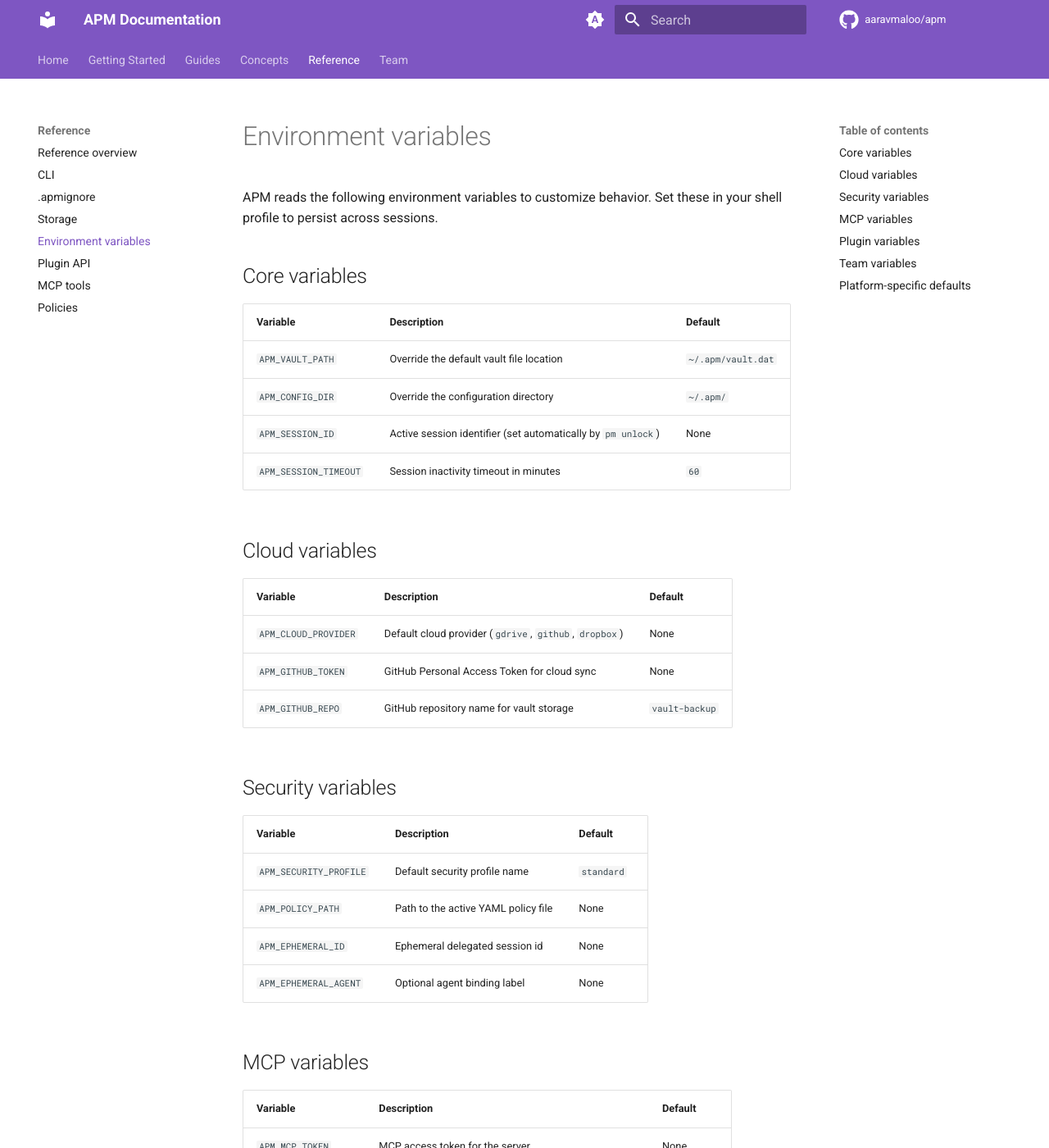
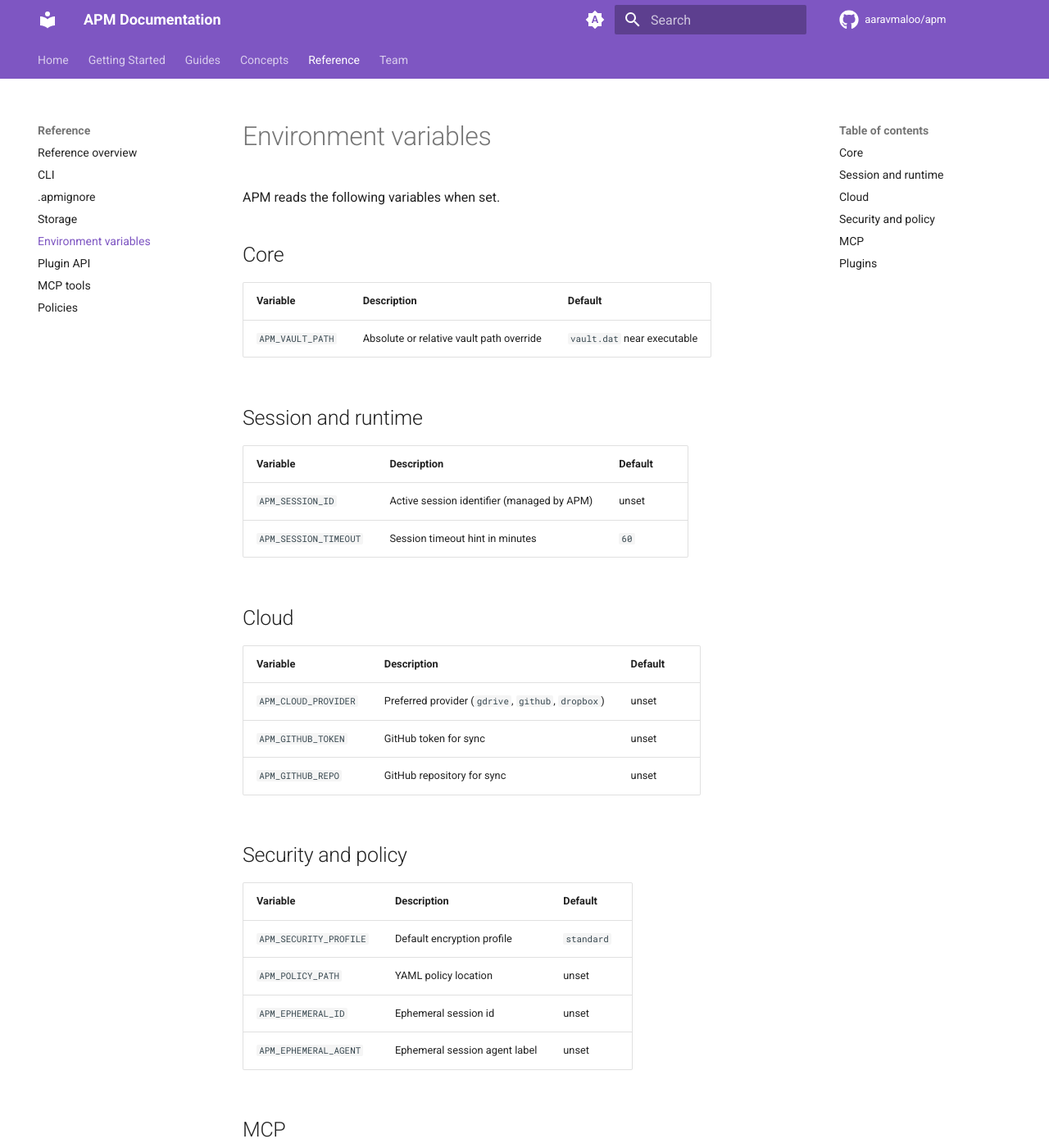
Before and after one commit to aaravmaloo/apm, an MkDocs documentation site: the page built from docs/reference/environment-variables.md, in a window 1280 px wide and 1400 px high. Shown: the whole window at 82% size. Built offline with MkDocs 1.6.1 and Material for MkDocs 9.7.7, drawn with Linux system fonts in a browser that asks for light colours; comment, search, counter and statistics services are not loaded; some of the changed text lies outside the part shown.

Commit message:
update env-var docs

```diff
--- a/docs/reference/environment-variables.md
+++ b/docs/reference/environment-variables.md
@@ -1,67 +1,46 @@
 # Environment variables
 
-APM reads the following environment variables to customize behavior. Set these in your shell
-profile to persist across sessions.
+APM reads the following variables when set.
 
-## Core variables
+## Core
 
-| Variable              | Description                                                  | Default            |
-| :-------------------- | :----------------------------------------------------------- | :----------------- |
-| `APM_VAULT_PATH`      | Override the default vault file location                     | `~/.apm/vault.dat` |
-| `APM_CONFIG_DIR`      | Override the configuration directory                         | `~/.apm/`          |
-| `APM_SESSION_ID`      | Active session identifier (set automatically by `pm unlock`) | None               |
-| `APM_SESSION_TIMEOUT` | Session inactivity timeout in minutes                        | `60`               |
+| Variable | Description | Default |
+| :-- | :-- | :-- |
+| `APM_VAULT_PATH` | Absolute or relative vault path override | `vault.dat` near executable |
 
-## Cloud variables
+## Session and runtime
 
-| Variable             | Description                                            | Default        |
-| :------------------- | :----------------------------------------------------- | :------------- |
-| `APM_CLOUD_PROVIDER` | Default cloud provider (`gdrive`, `github`, `dropbox`) | None           |
-| `APM_GITHUB_TOKEN`   | GitHub Personal Access Token for cloud sync            | None           |
-| `APM_GITHUB_REPO`    | GitHub repository name for vault storage               | `vault-backup` |
+| Variable | Description | Default |
+| :-- | :-- | :-- |
+| `APM_SESSION_ID` | Active session identifier (managed by APM) | unset |
+| `APM_SESSION_TIMEOUT` | Session timeout hint in minutes | `60` |
 
-## Security variables
+## Cloud
 
-| Variable               | Description                         | Default    |
-| :--------------------- | :---------------------------------- | :--------- |
-| `APM_SECURITY_PROFILE` | Default security profile name       | `standard` |
-| `APM_POLICY_PATH`      | Path to the active YAML policy file | None       |
-| `APM_EPHEMERAL_ID`     | Ephemeral delegated session id      | None       |
-| `APM_EPHEMERAL_AGENT`  | Optional agent binding label        | None       |
+| Variable | Description | Default |
+| :-- | :-- | :-- |
+| `APM_CLOUD_PROVIDER` | Preferred provider (`gdrive`, `github`, `dropbox`) | unset |
+| `APM_GITHUB_TOKEN` | GitHub token for sync | unset |
+| `APM_GITHUB_REPO` | GitHub repository for sync | unset |
 
-## MCP variables
+## Security and policy
 
-| Variable            | Description                                                 | Default |
-| :------------------ | :---------------------------------------------------------- | :------ |
-| `APM_MCP_TOKEN`     | MCP access token for the server                             | None    |
-| `APM_MCP_LOG_LEVEL` | MCP server log verbosity (`debug`, `info`, `warn`, `error`) | `info`  |
+| Variable | Description | Default |
+| :-- | :-- | :-- |
+| `APM_SECURITY_PROFILE` | Default encryption profile | `standard` |
+| `APM_POLICY_PATH` | YAML policy location | unset |
+| `APM_EPHEMERAL_ID` | Ephemeral session id | unset |
+| `APM_EPHEMERAL_AGENT` | Ephemeral session agent label | unset |
 
-## Plugin variables
+## MCP
 
-| Variable         | Description                         | Default                 |
-| :--------------- | :---------------------------------- | :---------------------- |
-| `APM_PLUGIN_DIR` | Override the plugin cache directory | `~/.apm/plugins_cache/` |
+| Variable | Description | Default |
+| :-- | :-- | :-- |
+| `APM_MCP_TOKEN` | MCP access token | unset |
+| `APM_MCP_LOG_LEVEL` | MCP logging level | `info` |
 
-## Team variables
+## Plugins
 
-| Variable       | Description                              | Default        |
-| :------------- | :--------------------------------------- | :------------- |
-| `APM_TEAM_DIR` | Override the team edition data directory | `~/.apm-team/` |
-
-## Platform-specific defaults
-
-=== "Windows"
-
-    | Variable         | Resolved Default               |
-    | :--------------- | :----------------------------- |
-    | `APM_VAULT_PATH` | `%USERPROFILE%\.apm\vault.dat` |
-    | `APM_CONFIG_DIR` | `%USERPROFILE%\.apm\`          |
-    | `APM_TEAM_DIR`   | `%USERPROFILE%\.apm-team\`     |
-
-=== "macOS and Linux"
-
-    | Variable         | Resolved Default   |
-    | :--------------- | :----------------- |
-    | `APM_VAULT_PATH` | `~/.apm/vault.dat` |
-    | `APM_CONFIG_DIR` | `~/.apm/`          |
-    | `APM_TEAM_DIR`   | `~/.apm-team/`     |
+| Variable | Description | Default |
+| :-- | :-- | :-- |
+| `APM_PLUGIN_DIR` | Override plugin source directory | `<install_root>/plugins` |
```
